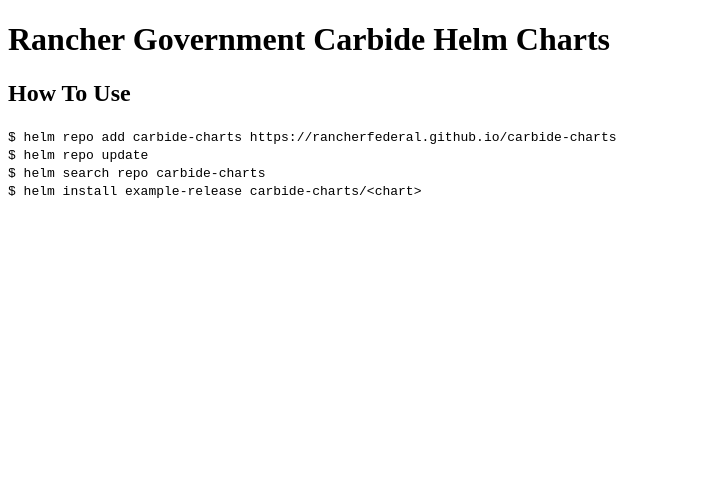
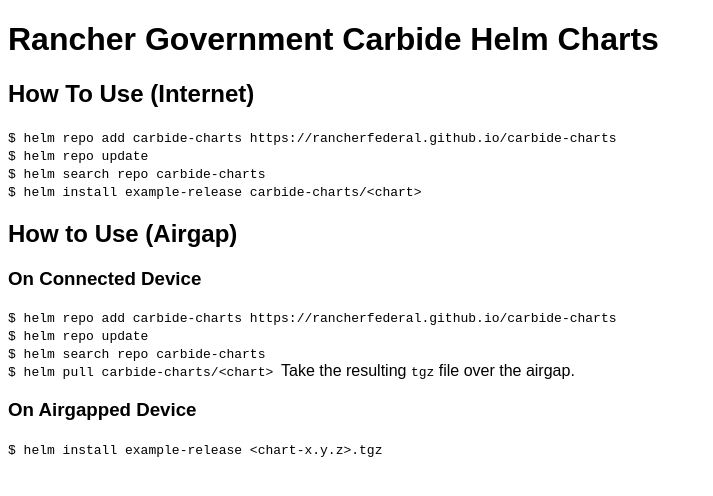
Before and after one commit to rancherfederal/carbide-charts, a plain HTML site: page index.html in a window 1280 px wide. Shown: the whole page, without its empty margins (0-713 px from the left). Drawn offline with Linux system fonts and the light colour scheme.

Commit message:
update html

```diff
--- a/index.html
+++ b/index.html
@@ -3,14 +3,18 @@
   <head>
     <meta http-equiv="Content-type" content="text/html;charset=UTF-8">
     <title>Rancher Government Carbide Helm Charts</title>
+
+    <style>
+      body {
+        font-family: Arial, Geneva, Helvetica, sans-serif;
+      }
+    </style>
   </head>
+
   <body>
 
     <h1 id="carbide-header">Rancher Government Carbide Helm Charts</h1>
-
-
-
-  <h2 id="usage">How To Use</h2>
+    <h2 id="usage">How To Use (Internet)</h2>
 
     <code>
     $ helm repo add carbide-charts https://rancherfederal.github.io/carbide-charts<br />
@@ -18,5 +22,22 @@
     $ helm search repo carbide-charts<br />
     $ helm install example-release carbide-charts/&lt;chart&gt;
     </code>
+
+    <h2 id="airgap">How to Use (Airgap)</h2>
+    <h3>On Connected Device</h3>
+    <code>
+    $ helm repo add carbide-charts https://rancherfederal.github.io/carbide-charts<br />
+    $ helm repo update<br />
+    $ helm search repo carbide-charts<br />
+    $ helm pull carbide-charts/&lt;chart&gt;
+    </code>
+
+    Take the resulting <code>tgz</code> file over the airgap.
+
+
+    <h3>On Airgapped Device</h3>
+    <code>
+      $ helm install example-release &lt;chart-x.y.z&gt;.tgz<chart>
+    </code>
   </body>
 </html>
```
Lines whose indentation alone changed are shown as unchanged.
